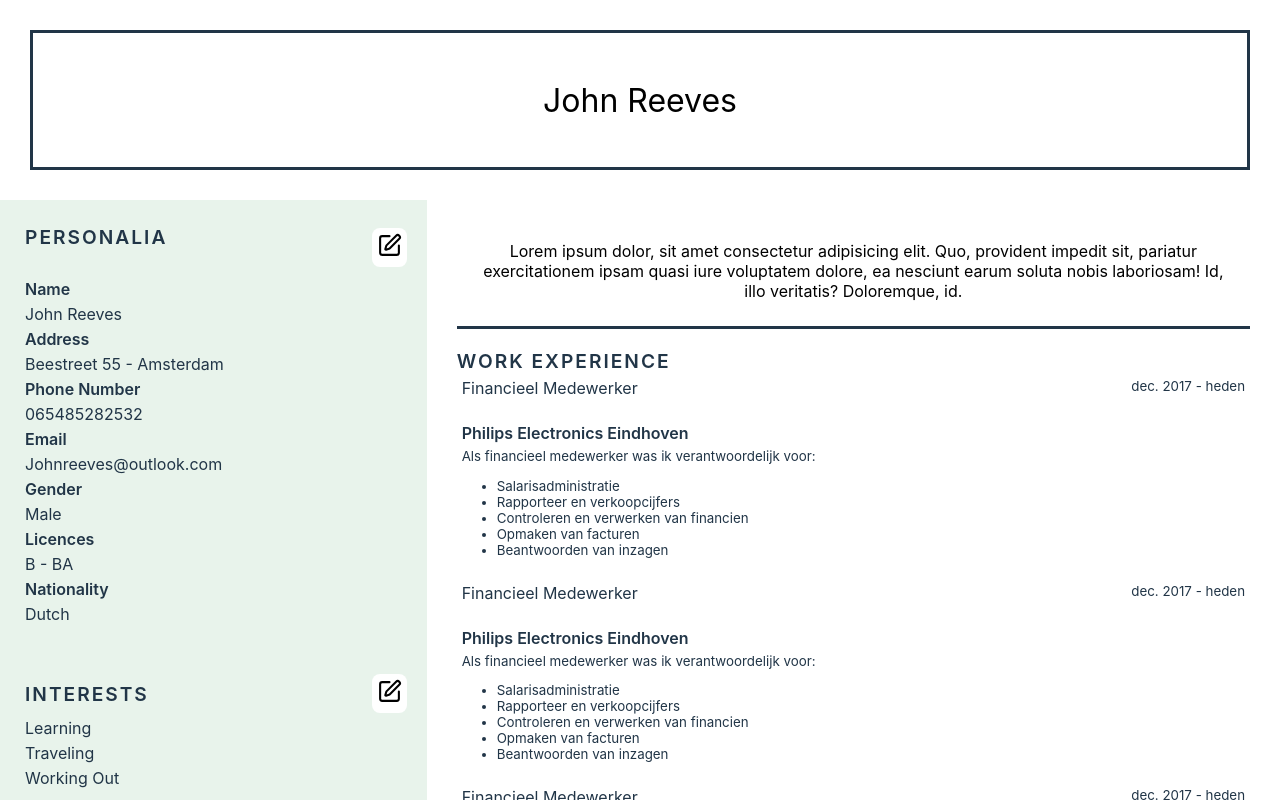
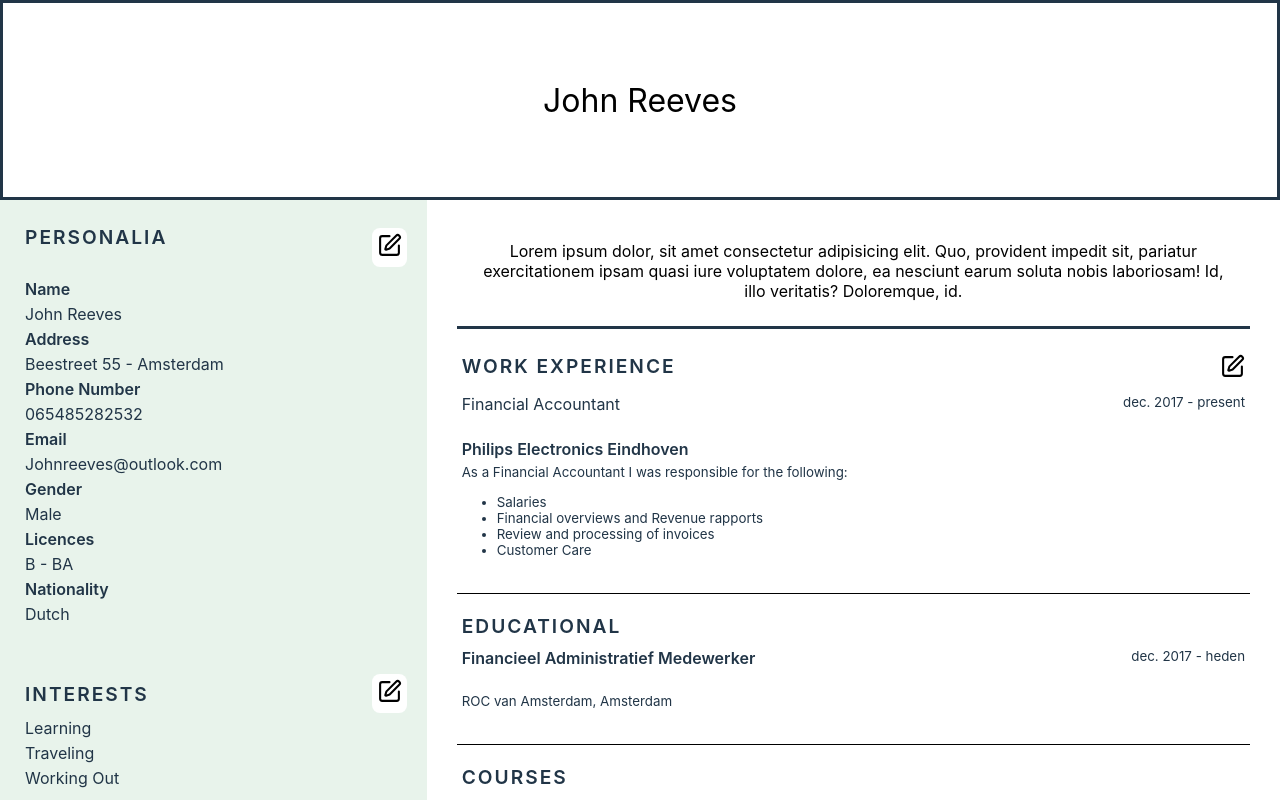
Before and after one commit to berryywise/react-top-tutorial, a React (Vite) app in the folder my-first-react-app/: page / in a window 1280 px wide. Shown: the top 800 px of the page. Built offline with nearby package versions, Linux system fonts and the light colour scheme.

Commit message:
Add experience input fields and styling

```diff
--- a/my-first-react-app/src/App.jsx
+++ b/my-first-react-app/src/App.jsx
@@ -4,6 +4,7 @@ import Education from "./components/Education";
 import Experience from "./components/Experience";
 import Headerbanner from "./components/Headerbanner";
 import Personalia from "./components/Personalia";
+import MainContent from "./components/MainContent";
 
 function App() {
   return (
@@ -13,12 +14,12 @@ function App() {
         <Personalia />
         </div>
         <Headerbanner />
-        <div className="main-content">
+        <MainContent>
           <About />
           <Experience />
           <Education />
           <Courses />
-        </div>
+        </MainContent>
       </div>
     </>
   );
--- a/my-first-react-app/src/components/Experience.jsx
+++ b/my-first-react-app/src/components/Experience.jsx
@@ -1,55 +1,129 @@
+import { useState } from "react";
 
 export default function Experience() {
+
+  const [isEditing, setIsEditing] = useState(false);
+
+  const [experience, setExperience] = useState([
+    {
+      header: "Financial Accountant",
+      date: "dec. 2017 - present",
+      company: "Philips Electronics Eindhoven",
+      description:
+        "As a Financial Accountant I was responsible for the following:",
+      workFunctions: [
+        "Salaries",
+        "Financial overviews and Revenue rapports",
+        "Review and processing of invoices",
+        "Customer Care",
+      ],
+    },
+  ]);
+
+  const ExpComponent = () => {
+
+
+    return (
+      <>
+        {experience.map((exp, index) => (
+          <div key={index}>
+            <div className="experience-header">
+              <p>{exp.header}</p>
+              <p className="experience-date">{exp.date}</p>
+            </div>
+            <div className="experience-body">
+              <p className="experience-title">{exp.company}</p>
+              <p className="experience-discription">{exp.description}</p>
+              <ul>
+                {exp.workFunctions.map((work, index) => (
+                  <li key={index}>{work}</li>
+                ))}
+              </ul>
+            </div>
+          </div>
+        ))}
+      </>
+    );
+  };
+
+  const Input = () => {
+
+    const handleSubmit = (e) => {
+
+      e.preventDefault();
+
+
+    }
+
+    return (
+      <div>
+        <form onSubmit={handleSubmit} className="add-exp-container">
+          <label htmlFor="position">Position</label>
+          <input type="text" name="position"/>
+          <label htmlFor="company">Company</label>
+          <input type="text" name="company" />
+          <label htmlFor="description">Description</label>
+          <input type="text" name="description" />
+          <label htmlFor="duties">Duties</label>
+          <div className="exp-duties">
+          <input type="text" name="duties"/>
+          <input type="text" name="duties"/>
+          <input type="text" name="duties"/>
+          <input type="text" name="duties"/>
+          <button type="submit"><img className="add-button" src="public/add-button.svg" alt="add button" width="20px" /></button>
+          </div>
+          </form>
+       </div>
+    )
+  }
+
+  const ToggleButton = () => {
+    return (
+      <>
+        {isEditing ? (
+          <button onClick={() => setIsEditing(false)} className="edit-button">
+            <img
+              src="public/checkmark.svg"
+              width="25px"
+              height="25px"
+              alt="Checkmark"
+            />{" "}
+          </button>
+        ) : (
+          <button className="edit-button" onClick={() => setIsEditing(true)}>
+            <svg
+              aria-label="edit"
+              xmlns="http://www.w3.org/2000/svg"
+              width="25px"
+              height="25px"
+              viewBox="0 0 24 24"
+            >
+              <rect width="24" height="24" fill="none"></rect>
+              <g
+                fill="none"
+                stroke="currentColor"
+                strokeLinecap="round"
+                strokeLinejoin="round"
+                strokeWidth="2"
+              >
+                <path d="M12 3H5a2 2 0 0 0-2 2v14a2 2 0 0 0 2 2h14a2 2 0 0 0 2-2v-7"></path>
+                <path d="M18.375 2.625a1 1 0 0 1 3 3l-9.013 9.014a2 2 0 0 1-.853.505l-2.873.84a.5.5 0 0 1-.62-.62l.84-2.873a2 2 0 0 1 .506-.852z"></path>
+              </g>
+            </svg>
+          </button>
+        )}
+      </>
+    );
+  };
+
   return (
-    <div className='experience-container'>
-      <div className="experience-main-title">Work Experience</div>
-        <div className='experience-header'>
-          <p>Financieel Medewerker</p>
-          <p className="experience-date">dec. 2017 - heden</p>
-        </div>
-        <div className='experience-body'>
-            <p className="experience-title">Philips Electronics Eindhoven</p>
-            <p className="experience-discription" >Als financieel medewerker was ik verantwoordelijk voor:</p>
-            <ul>
-            <li>Salarisadministratie</li>
-            <li>Rapporteer en verkoopcijfers</li>
-            <li>Controleren en verwerken van financien</li>
-            <li>Opmaken van facturen</li>
-            <li>Beantwoorden van inzagen</li>
-            </ul>
-        </div>
-
-        <div className='experience-header'>
-          <p>Financieel Medewerker</p>
-          <p className="experience-date">dec. 2017 - heden</p>
-        </div>
-        <div className='experience-body'>
-            <p className="experience-title">Philips Electronics Eindhoven</p>
-            <p className="experience-discription" >Als financieel medewerker was ik verantwoordelijk voor:</p>
-            <ul>
-            <li>Salarisadministratie</li>
-            <li>Rapporteer en verkoopcijfers</li>
-            <li>Controleren en verwerken van financien</li>
-            <li>Opmaken van facturen</li>
-            <li>Beantwoorden van inzagen</li>
-            </ul>
-        </div>
-
-        <div className='experience-header'>
-          <p>Financieel Medewerker</p>
-          <p className="experience-date">dec. 2017 - heden</p>
-        </div>
-        <div className='experience-body'>
-            <p className="experience-title">Philips Electronics Eindhoven</p>
-            <p className="experience-discription" >Als financieel medewerker was ik verantwoordelijk voor:</p>
-            <ul>
-            <li>Salarisadministratie</li>
-            <li>Rapporteer en verkoopcijfers</li>
-            <li>Controleren en verwerken van financien</li>
-            <li>Opmaken van facturen</li>
-            <li>Beantwoorden van inzagen</li>
-            </ul>
-        </div>
+    <div className="experience-container">
+      <div className="experience-main-title">
+        <p>Work Experience</p>
+        <ToggleButton />
+      </div>
+      <ExpComponent />
+      {isEditing && <Input />}
     </div>
-  )
+  );
 }
--- /dev/null
+++ b/my-first-react-app/src/components/MainContent.jsx
@@ -0,0 +1,8 @@
+
+export default function MainContent({children}) {
+  return (
+    <div className="main-content">
+        {children}
+    </div>
+  )
+}
--- a/my-first-react-app/src/css/index.css
+++ b/my-first-react-app/src/css/index.css
@@ -109,6 +109,8 @@ body {
 
 .experience-main-title, .education-main-title, .courses-main-title {
   margin-top: 20px;
+  display: flex;
+  justify-content: space-between;
 }
 
 .about-container {
@@ -121,7 +123,6 @@ body {
   display: flex;
   justify-content: center;
   align-items: center;
-  margin: 30px;
   grid-column: 1 / 3;
   font-size: xx-large;
 }
@@ -186,3 +187,17 @@ body {
 .trashcan {
   cursor: pointer;
 }
+
+.add-button {
+  cursor: pointer;
+}
+
+.add-exp-container {
+  display: flex;
+  flex-direction: column;
+}
+
+.exp-duties {
+  display: flex;
+  gap: 20px;
+}
```
Also changed, not shown: my-first-react-app/public/add-button.svg (added).
